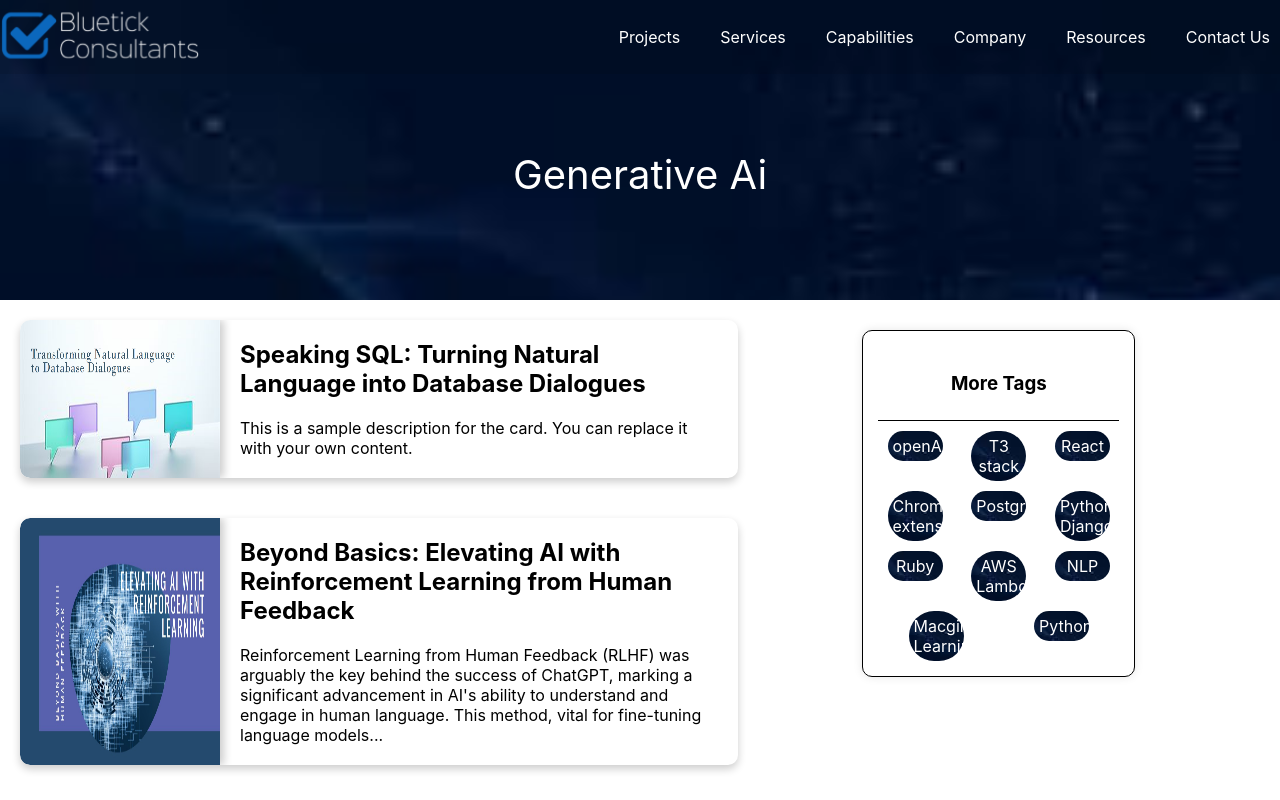
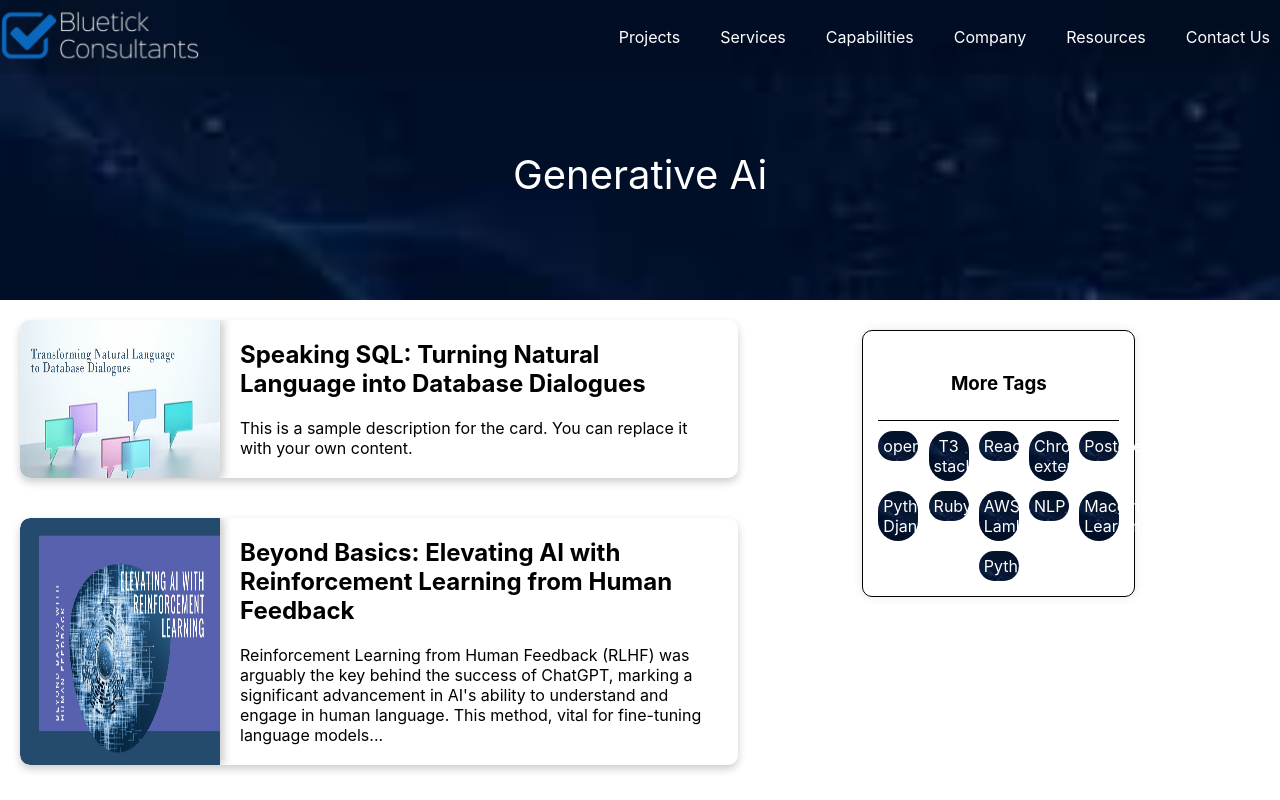
Before and after one commit to abhishekbathena/bluetick-consultants, a React (Create React App) app: page / in a window 1280 px wide. Shown: the top 800 px of the page. Built offline with nearby package versions, Linux system fonts and the light colour scheme.

Commit message:
Update card.css

```diff
--- a/src/components/card.css
+++ b/src/components/card.css
@@ -80,7 +80,7 @@
         border-radius: 40px;
         background-image: url('bg1.jpeg');
         padding: 5px;
-        width:45px;
+        width:30px;
 
         /* Added padding to the anchor element */
         text-decoration: none;
```
